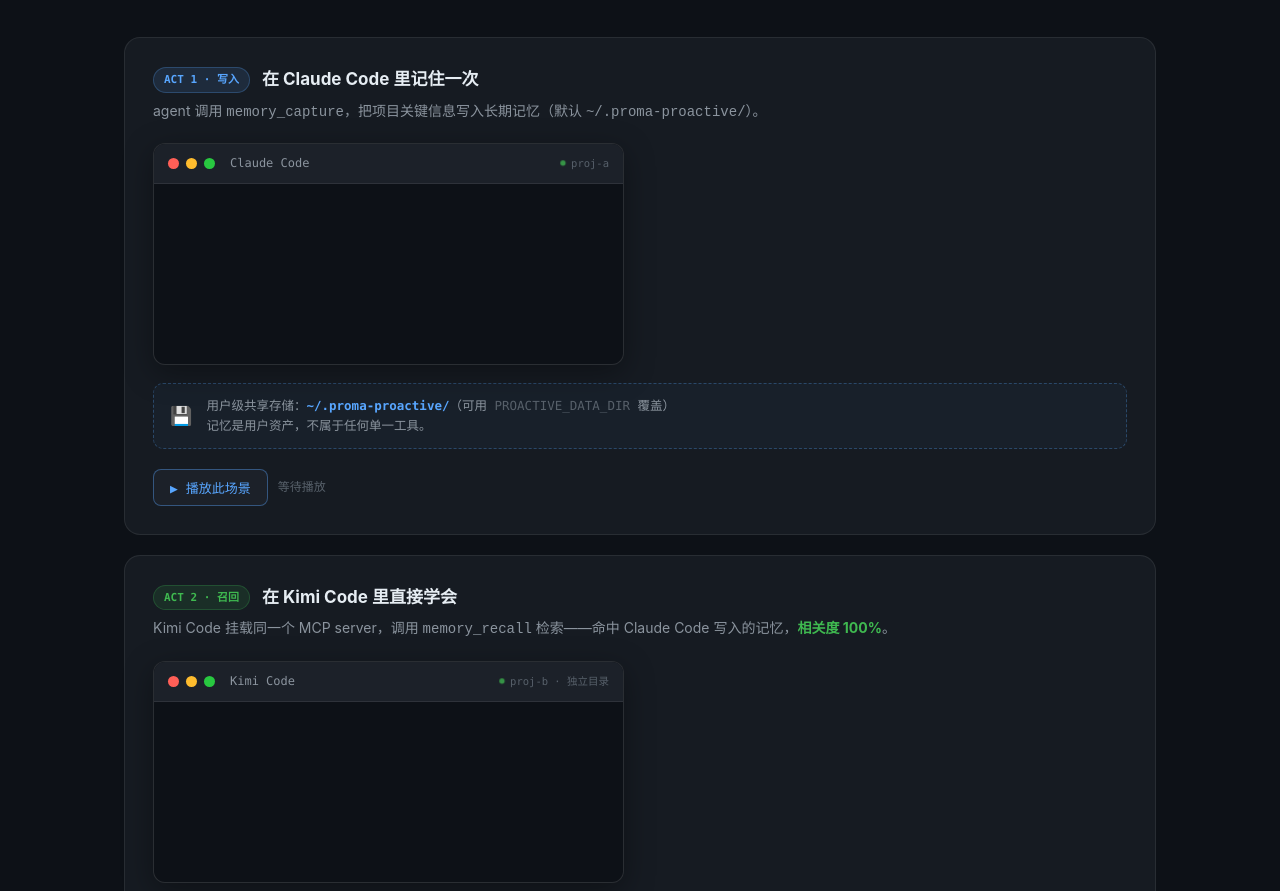
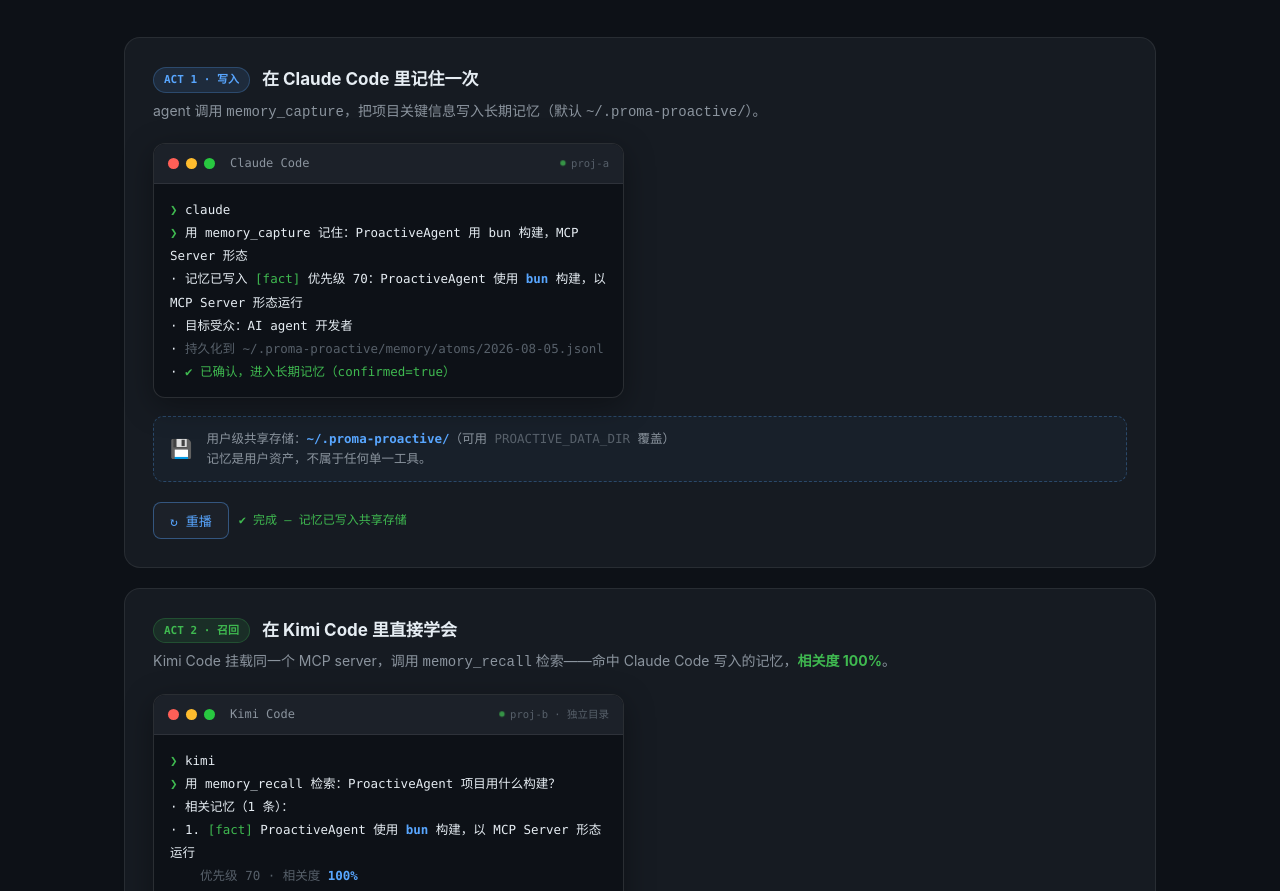
Before and after one commit to ConradLu2740/ProactiveAgent, a website: page docs/story.html in a window 1280 px wide. Shown: the part 713-1604 px from the top of the page. Drawn offline with Linux system fonts and the light colour scheme.

Commit message:
feat(docs): auto-play story scenes on view, keep final frame, retain replay
First scene auto-plays on load; IntersectionObserver auto-plays each scene once when scrolled into view; playback stays on the final frame; manual play/replay buttons remain.

Made-with: Proma

```diff
--- a/docs/story.html
+++ b/docs/story.html
@@ -188,7 +188,7 @@
 
 <!-- ============ HERO ============ -->
 <header class="hero">
-  <div class="hero-badge"><span class="dot"></span> 实测验证 · 2026-08-06 · v0.5.0</div>
+  <div class="hero-badge"><span class="dot"></span> 实测验证 · 2026-08-07 · v0.5.3 · <span class="dim" style="opacity:0.8">页面加载后自动播放，可手动重播</span></div>
   <h1>教一次，<em>处处用</em></h1>
   <p class="sub">给 <strong>Claude Code / Kimi Code / Cline / Cursor / Proma</strong> 即插即用的主动能力外挂。<br>跨工具共享的主动记忆 + 该沉默时沉默的主动建议 —— <strong>会话中主动推送</strong> + 时间感知预填 + ROI 反馈闭环，一个 MCP 挂载，所有 agent 立即拥有。</p>
   <div class="hero-cta">
@@ -687,6 +687,53 @@
   });
 }
 document.getElementById('btn8').addEventListener('click', playScene8);
+
+/* ===== 自动播放：滚动到场景即自动播放一次，播放完停在最后一帧 ===== */
+const AUTO_PLAY_SCENES = [
+  { btn: 'btn1a', play: playScene1a },
+  { btn: 'btn1b', play: playScene1b },
+  { btn: 'btn2',  play: playScene2 },
+  { btn: 'btn3',  play: playScene3 },
+  { btn: 'btn4',  play: playScene4 },
+  { btn: 'btn5',  play: playScene5 },
+  { btn: 'btn6',  play: playScene6 },
+  { btn: 'btn7',  play: playScene7 },
+  { btn: 'btn8',  play: playScene8 },
+];
+const autoPlayed = {};
+
+if ('IntersectionObserver' in window) {
+  const io = new IntersectionObserver(
+    (entries) => {
+      for (const entry of entries) {
+        if (!entry.isIntersecting) continue;
+        const btnId = entry.target.dataset.btn;
+        if (!btnId || autoPlayed[btnId]) continue;
+        autoPlayed[btnId] = true;
+        const item = AUTO_PLAY_SCENES.find((s) => s.btn === btnId);
+        if (item) item.play();
+      }
+    },
+    { threshold: 0.15, rootMargin: '0px 0px -10% 0px' },
+  );
+  for (const s of AUTO_PLAY_SCENES) {
+    const btnEl = document.getElementById(s.btn);
+    if (!btnEl) continue;
+    const scene = btnEl.closest('.scene');
+    if (!scene) continue;
+    scene.dataset.btn = s.btn;
+    io.observe(scene);
+  }
+  // 页面加载后立即自动播放第一个场景（不依赖滚动，确保第一眼就能看到效果）
+  setTimeout(() => {
+    if (!autoPlayed['btn1a']) { autoPlayed['btn1a'] = true; playScene1a(); }
+  }, 600);
+} else {
+  // 不支持 IntersectionObserver（极老浏览器）：全部自动播放一次兜底
+  for (const s of AUTO_PLAY_SCENES) {
+    if (!autoPlayed[s.btn]) { autoPlayed[s.btn] = true; s.play(); }
+  }
+}
 </script>
 </body>
 </html>
```
